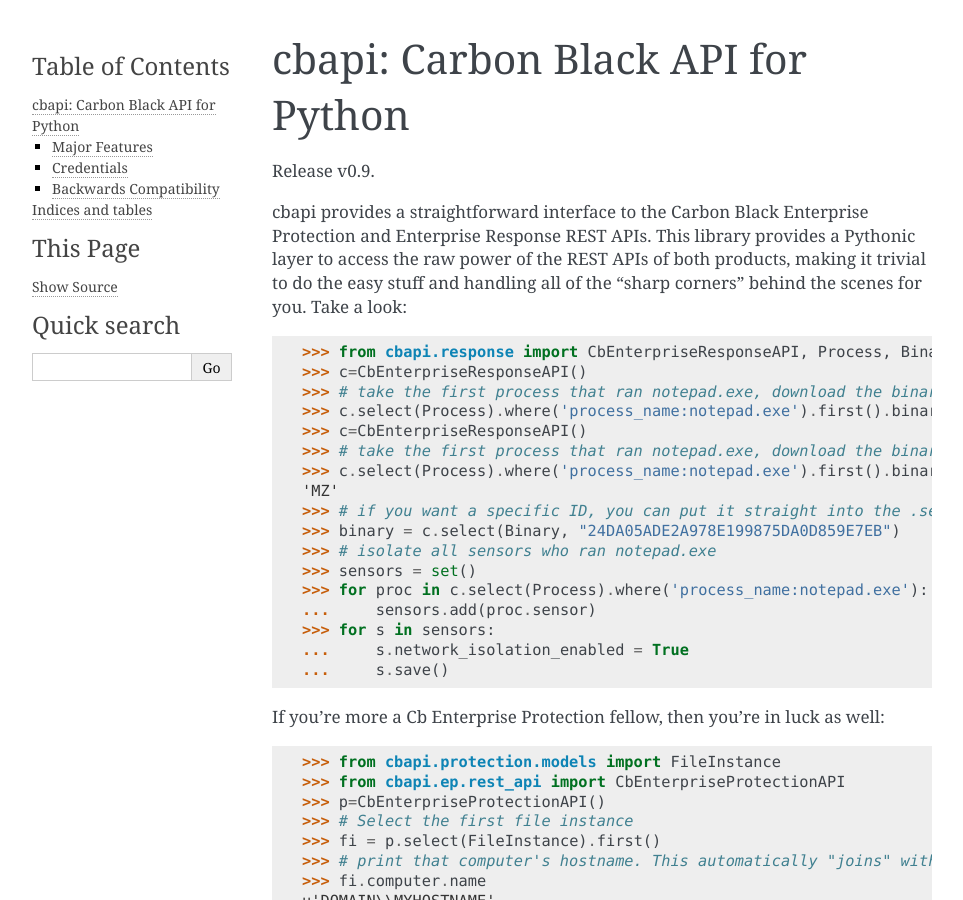
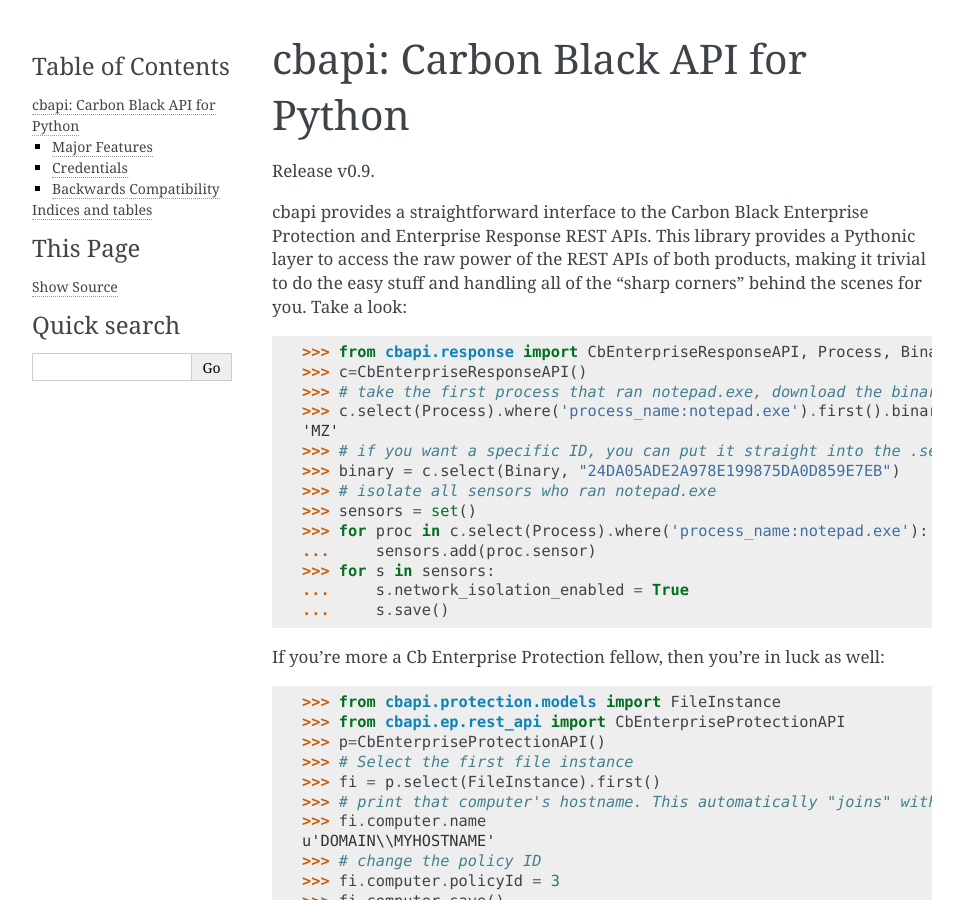
Before and after one commit to carbonblack/cbapi-python, a Sphinx documentation site: the page built from docs/index.rst, in a window 1280 px wide and 900 px high. Shown: the whole window, without its empty margins (148-1111 px from the left). Built offline with Sphinx 7.4.7, drawn with Linux system fonts in a browser that asks for light colours.

Commit message:
fix doc example

```diff
--- a/docs/index.rst
+++ b/docs/index.rst
@@ -13,9 +13,6 @@
 to do the easy stuff and handling all of the "sharp corners" behind the scenes for you. Take a look:
 
     >>> from cbapi.response import CbEnterpriseResponseAPI, Process, Binary, Sensor
-    >>> c=CbEnterpriseResponseAPI()
-    >>> # take the first process that ran notepad.exe, download the binary and read the first two bytes
-    >>> c.select(Process).where('process_name:notepad.exe').first().binary.file.read(2)response import CbEnterpriseResponseAPI, Process, Binary, Sensor
     >>> c=CbEnterpriseResponseAPI()
     >>> # take the first process that ran notepad.exe, download the binary and read the first two bytes
     >>> c.select(Process).where('process_name:notepad.exe').first().binary.file.read(2)
```
